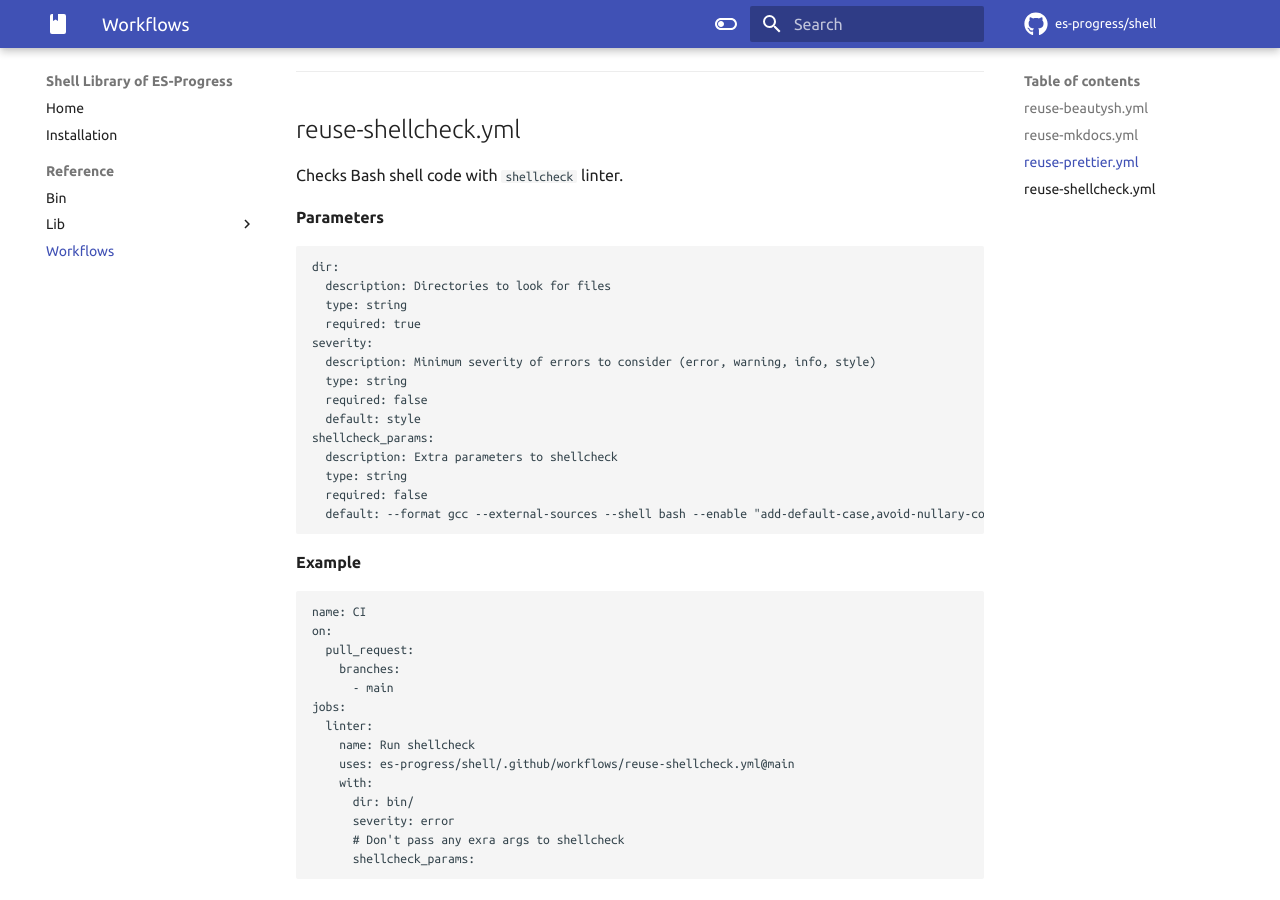
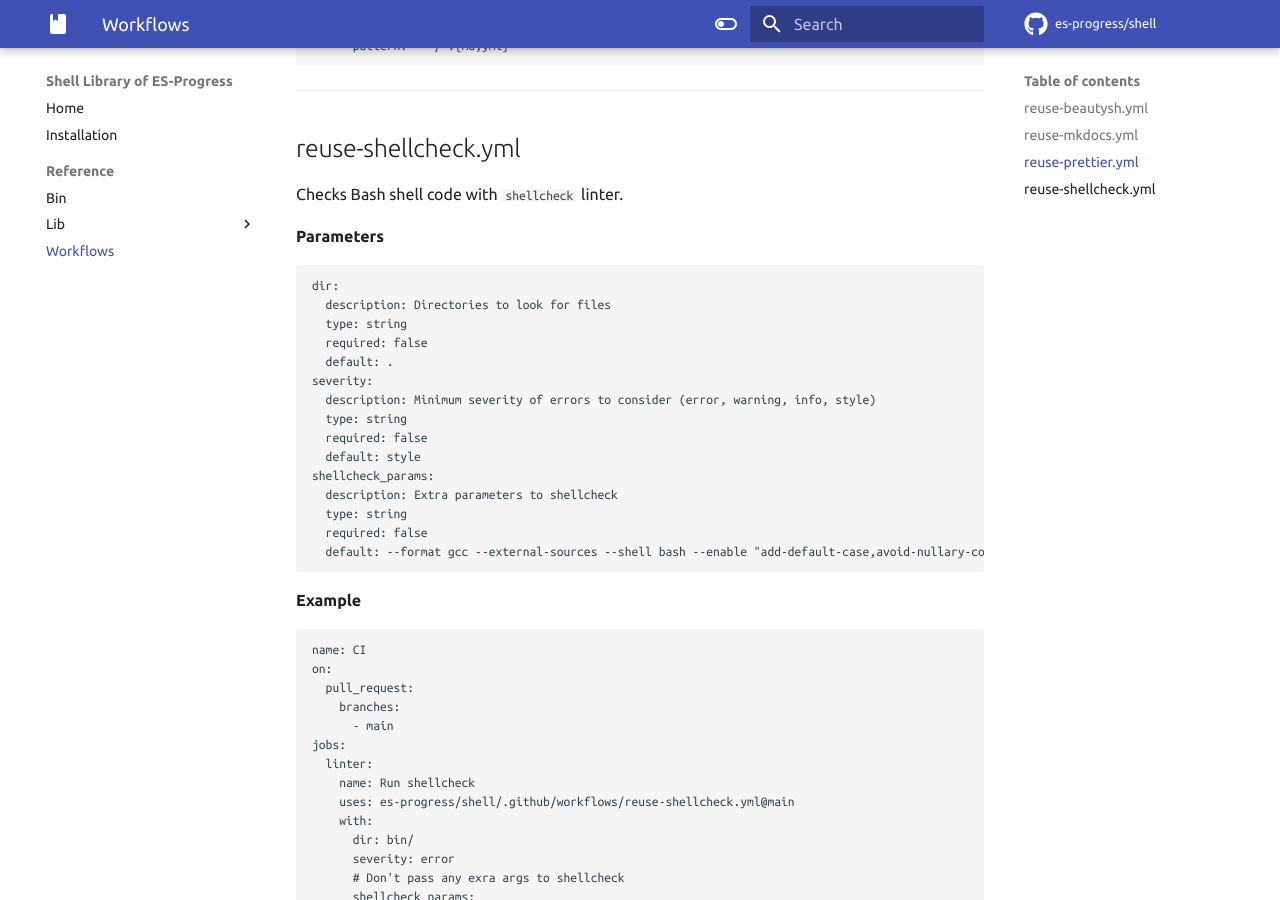
Before and after one commit to es-progress/shell, an MkDocs documentation site: the page built from docs/workflows.md, in a window 1280 px wide and 900 px high, scrolled down 2389 px. Built offline with MkDocs 1.6.1 and Material for MkDocs 9.7.7, drawn with Linux system fonts in a browser that asks for light colours; emoji names are drawn with the system emoji font; comment, search, counter and statistics services are not loaded; some of the changed text lies outside the part shown.

Commit message:
CI: beautysh,shellcheck add default for dir

```diff
--- a/docs/workflows.md
+++ b/docs/workflows.md
@@ -17,7 +17,8 @@
 dir:
   description: Directories to look for files
   type: string
-  required: true
+  required: false
+  default: .
 beautysh_params:
   description: Extra parameters to beautysh
   type: string
@@ -130,7 +131,8 @@
 dir:
   description: Directories to look for files
   type: string
-  required: true
+  required: false
+  default: .
 severity:
   description: Minimum severity of errors to consider (error, warning, info, style)
   type: string
```
Also changed, not shown: 3 other files.
